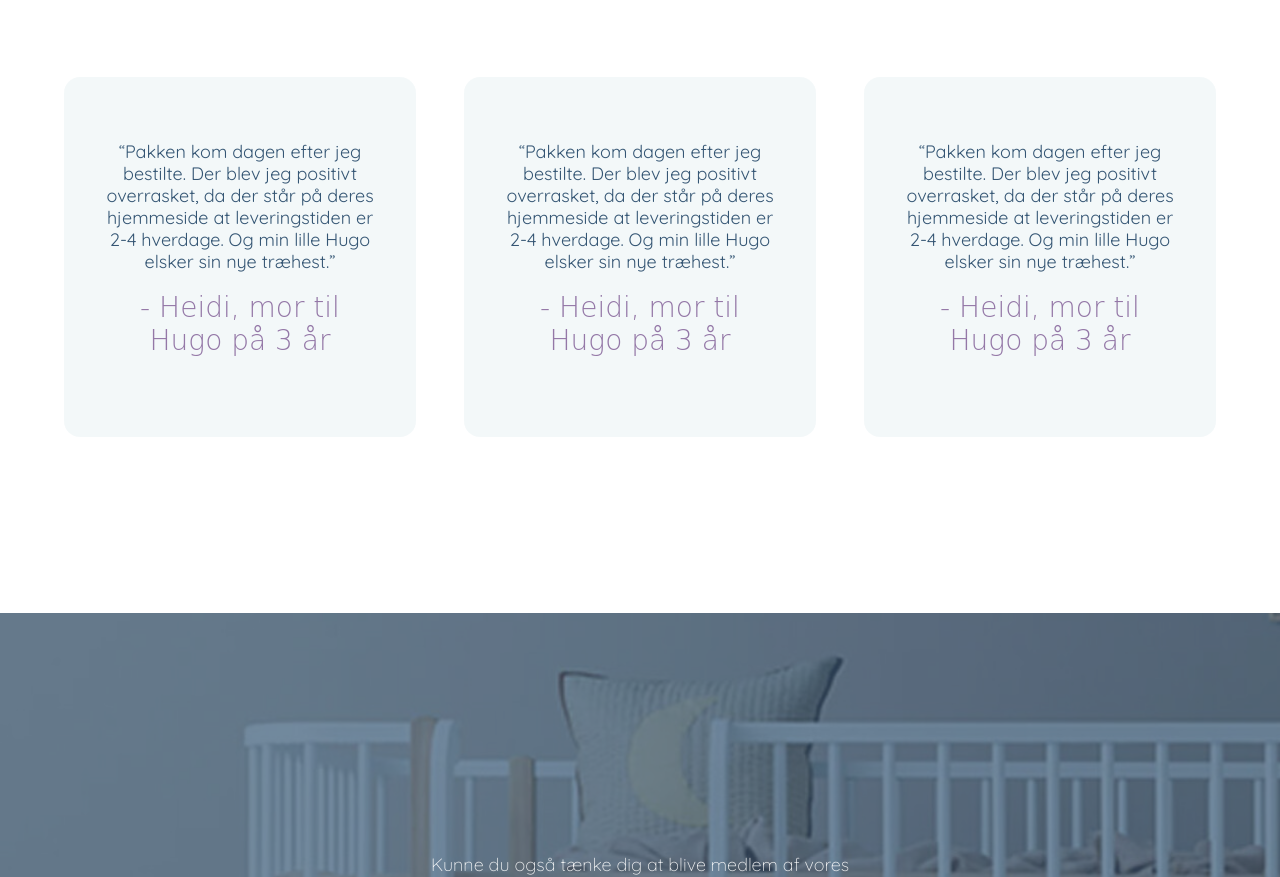
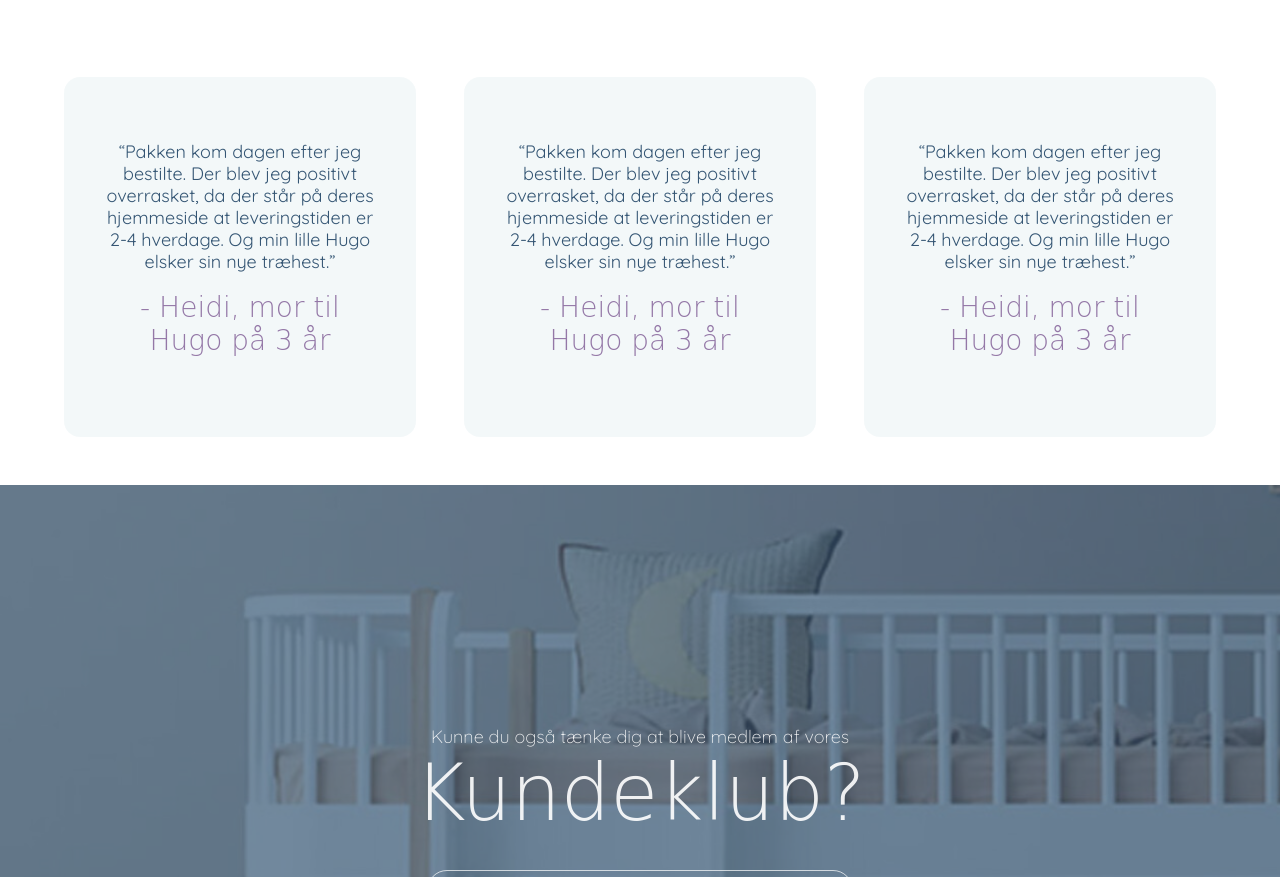
Before and after one commit to HelleFH/Legekrogen, a plain HTML site: page index.html in a window 1280 px wide. Shown: the part 2745-3622 px from the top of the page. Drawn offline with Linux system fonts and the light colour scheme; a web font is replaced by a local one.

Commit message:
Update style.css

```diff
--- a/style.css
+++ b/style.css
@@ -289,7 +289,8 @@ button p {
   grid-template-columns: repeat(auto-fit, minmax(300px, 1fr));
   justify-items: center;
   gap: 3em;
-  padding: 0 4em 8em 4em;
+    width: 90%;
+    margin: 0 auto;
   margin-bottom: 3em;
 }
 
```
